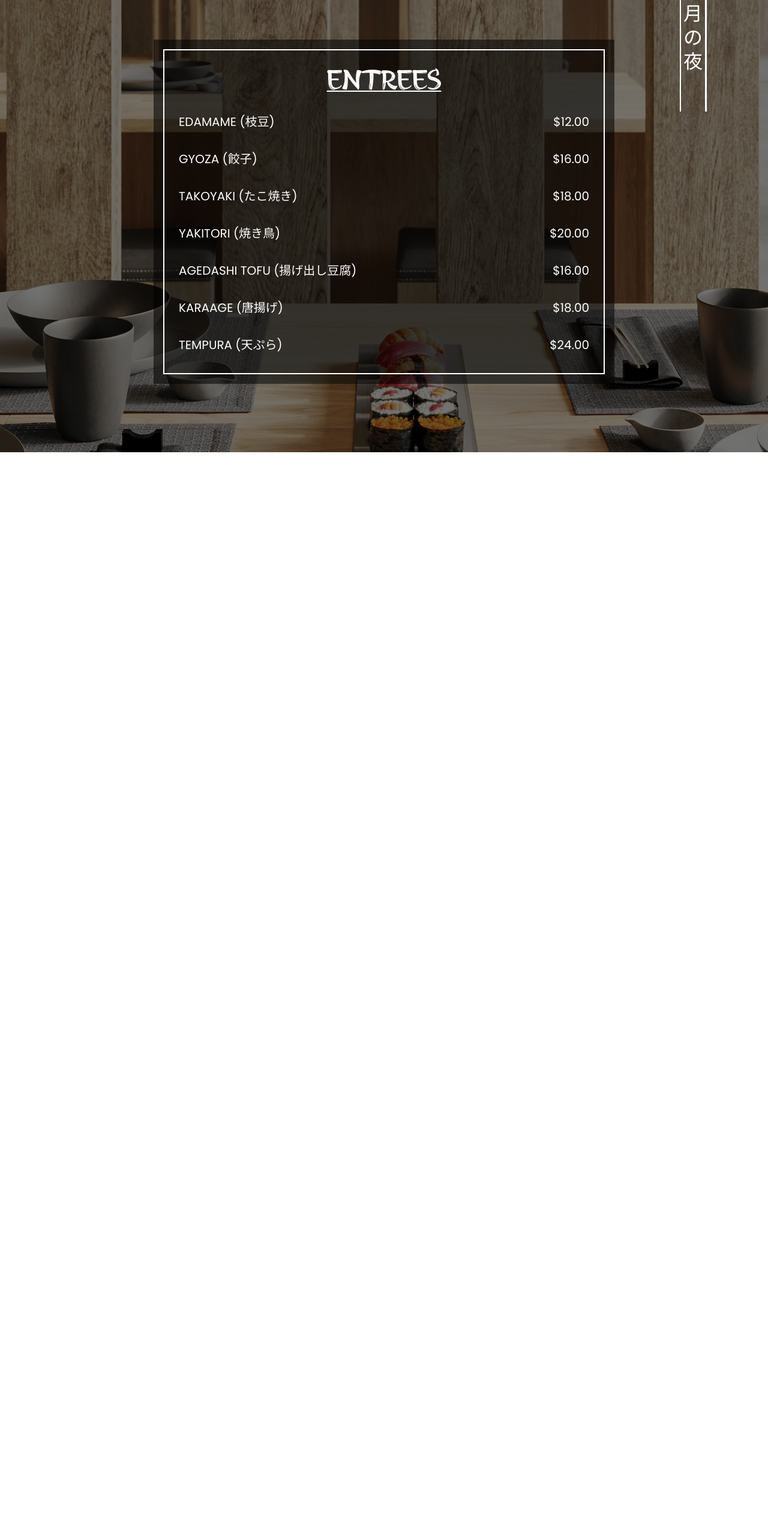
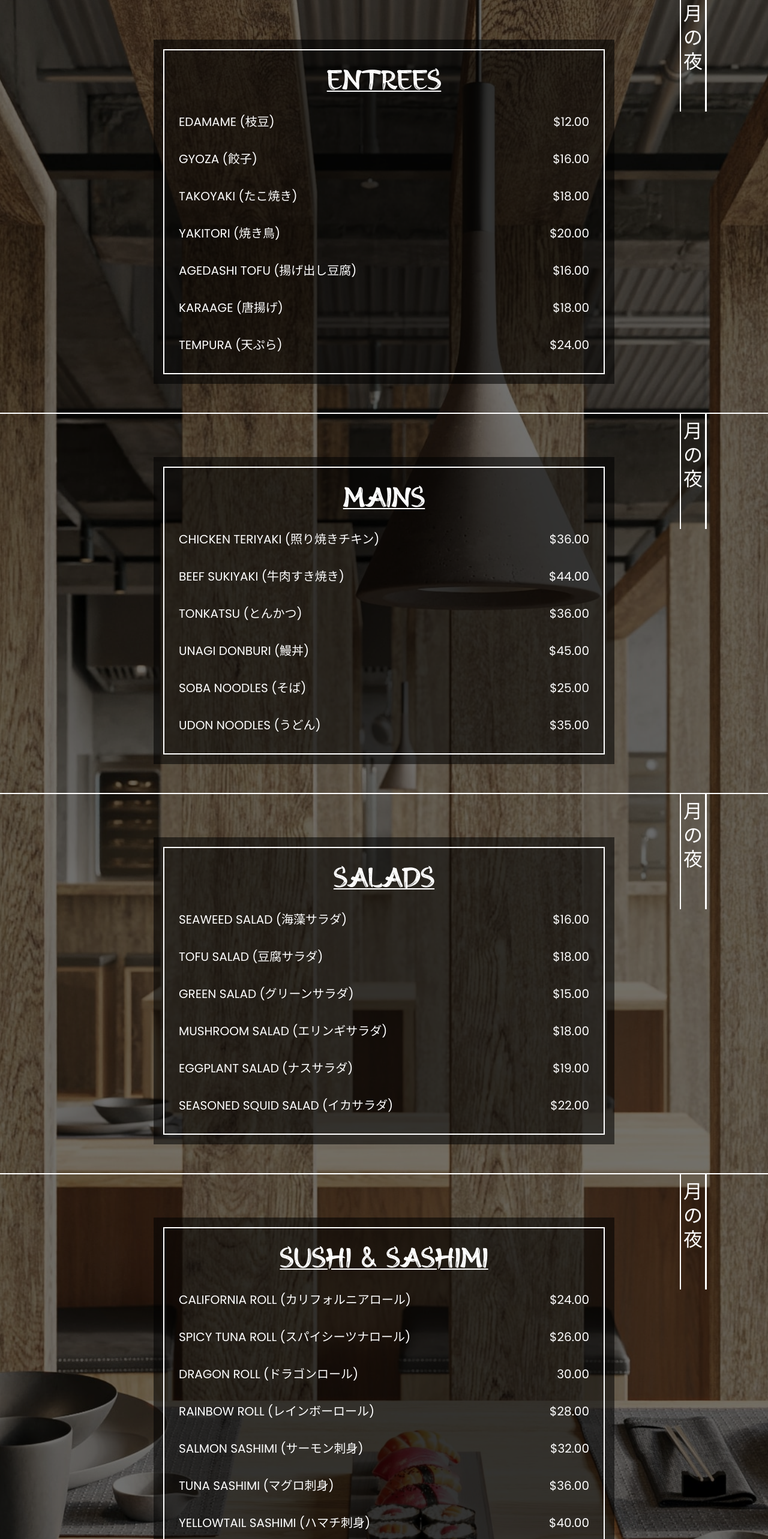
Before and after one commit to Lia-O1/tsuki-no-yoru, a React (Create React App) app: page /menu in a window 1280 px wide. Shown: the part 846-3412 px from the top of the page at 60% size. Before the commit the page ends 1600 px from the top, so only its background shows below. Built offline with nearby package versions, Linux system fonts and the light colour scheme.

Commit message:
Data moved to the separate folder

```diff
--- a/src/components/MenuSection.js
+++ b/src/components/MenuSection.js
@@ -15,9 +15,9 @@ export default function MenuSection({ title, items }) {
         <hr className="m-0 h-15" />
       </div>
       <br />
-      <div className="mt-5 p-3 mx-auto menu-bg">
+      <div className="my-5 p-3 mx-auto menu-bg">
         <div className="menu-border py-3">
-          <div className="d-flex justify-content-center text-uppercase title">
+          <div className="d-flex justify-content-center text-uppercase text-center title">
             {title}
           </div>
           {items.map((item) => (
--- /dev/null
+++ b/src/data/MenuLists.js
@@ -0,0 +1,80 @@
+import { v4 as uuidv4 } from "uuid";
+
+export const entrees = [
+  { id: uuidv4(), item: "Edamame (枝豆)", price: "$12.00" },
+  { id: uuidv4(), item: "Gyoza (餃子)", price: "$16.00" },
+  { id: uuidv4(), item: "Takoyaki (たこ焼き)", price: "$18.00" },
+  { id: uuidv4(), item: "Yakitori (焼き鳥)", price: "$20.00" },
+  { id: uuidv4(), item: "Agedashi Tofu (揚げ出し豆腐)", price: "$16.00" },
+  { id: uuidv4(), item: "Karaage (唐揚げ)", price: "$18.00" },
+  { id: uuidv4(), item: "Tempura (天ぷら)", price: "$24.00" },
+];
+
+export const mains = [
+  { id: uuidv4(), item: "Chicken Teriyaki (照り焼きチキン)", price: "$36.00" },
+  { id: uuidv4(), item: "Beef Sukiyaki (牛肉すき焼き)", price: "$44.00" },
+  { id: uuidv4(), item: "Tonkatsu (とんかつ)", price: "$36.00" },
+  { id: uuidv4(), item: "Unagi Donburi (鰻丼)", price: "$45.00" },
+  { id: uuidv4(), item: "Soba Noodles (そば)", price: "$25.00" },
+  { id: uuidv4(), item: "Udon Noodles (うどん)", price: "$35.00" },
+];
+
+export const salads = [
+  { id: uuidv4(), item: "Seaweed Salad (海藻サラダ)", price: "$16.00" },
+  { id: uuidv4(), item: "Tofu Salad (豆腐サラダ)", price: "$18.00" },
+  { id: uuidv4(), item: "Green Salad (グリーンサラダ) ", price: "$15.00" },
+  { id: uuidv4(), item: "Mushroom Salad (エリンギサラダ)", price: "$18.00" },
+  { id: uuidv4(), item: "Eggplant Salad (ナスサラダ)", price: "$19.00" },
+  { id: uuidv4(), item: "Seasoned Squid Salad (イカサラダ)", price: "$22.00" },
+];
+
+export const sushiSashimi = [
+  {
+    id: uuidv4(),
+    item: "California Roll (カリフォルニアロール)",
+    price: "$24.00",
+  },
+  {
+    id: uuidv4(),
+    item: "Spicy Tuna Roll (スパイシーツナロール)",
+    price: "$26.00",
+  },
+  { id: uuidv4(), item: "Dragon Roll (ドラゴンロール)", price: "30.00" },
+  { id: uuidv4(), item: "Rainbow Roll (レインボーロール) ", price: "$28.00" },
+  { id: uuidv4(), item: "Salmon Sashimi (サーモン刺身)", price: "$32.00" },
+  { id: uuidv4(), item: "Tuna Sashimi (マグロ刺身)", price: "$36.00" },
+  { id: uuidv4(), item: "Yellowtail Sashimi (ハマチ刺身)", price: "$40.00" },
+];
+
+export const soups = [
+  { id: uuidv4(), item: "Miso Soup (味噌汁)", price: "$8.00" },
+  { id: uuidv4(), item: "Clear Soup (お吸い物)", price: "$9.00" },
+  { id: uuidv4(), item: "Seafood Soup (海鮮スープ)", price: "$12.00" },
+  { id: uuidv4(), item: "Mushroom Soup (キノコスープ)", price: "$10.00" },
+  { id: uuidv4(), item: "Tofu Soup (豆腐スープ)", price: "$9.00" },
+];
+
+export const desserts = [
+  { id: uuidv4(), item: "Mochi Ice Cream (餅アイスクリーム)", price: "$13.00" },
+  {
+    id: uuidv4(),
+    item: "Green Tea Ice Cream (抹茶アイスクリーム) (餃子)",
+    price: "$13.00",
+  },
+  {
+    id: uuidv4(),
+    item: "Red Bean Ice Cream (小豆アイスクリーム) (たこ焼き)",
+    price: "$13.00",
+  },
+  {
+    id: uuidv4(),
+    item: "Matcha Cheesecake (抹茶チーズケーキ) (焼き鳥)",
+    price: "$15.00",
+  },
+  {
+    id: uuidv4(),
+    item: "Black Sesame Pudding (黒胡麻プリン)",
+    price: "$14.00",
+  },
+  { id: uuidv4(), item: "Yuzu Sorbet (柚子ソルベ)", price: "$12.00" },
+];
--- a/src/styles/MenuPage.css
+++ b/src/styles/MenuPage.css
@@ -1,13 +1,12 @@
 .MenuPage {
   background-image: url("../images/bg.jpg");
-  background-size: cover no-repeat;
+  background-size: cover;
+  background-repeat: no-repeat;
   background-position: center;
-  height: 200vh;
   color: #fff;
 }
 .MenuPage .wrap {
   background-color: rgba(0, 0, 0, 0.55);
-  height: 200vh;
 }
 
 .MenuPage h2 {
--- a/src/views/MenuPage.js
+++ b/src/views/MenuPage.js
@@ -1,8 +1,16 @@
 import React from "react";
-import { v4 as uuidv4 } from "uuid";
+import {
+  entrees,
+  mains,
+  salads,
+  sushiSashimi,
+  soups,
+  desserts,
+} from "../data/MenuLists";
 import Navbar from "../components/Navbar";
 import PhotosCarousel from "../components/PhotosCarousel";
 import MenuSection from "../components/MenuSection";
+import Footer from "../components/Footer";
 import "../styles/MenuPage.css";
 
 export default function MenuPage() {
@@ -29,18 +37,14 @@ export default function MenuPage() {
           <PhotosCarousel />
           <div className="mb-4" />
           <MenuSection title="Entrees" items={entrees} />
+          <MenuSection title="Mains" items={mains} />
+          <MenuSection title="Salads" items={salads} />
+          <MenuSection title="Sushi & Sashimi" items={sushiSashimi} />
+          <MenuSection title="Soups" items={soups} />
+          <MenuSection title="Desserts" items={desserts} />
         </div>
+        <Footer />
       </div>
     </div>
   );
 }
-
-const entrees = [
-  { id: uuidv4(), item: "Edamame (枝豆)", price: "$12.00" },
-  { id: uuidv4(), item: "Gyoza (餃子)", price: "$16.00" },
-  { id: uuidv4(), item: "Takoyaki (たこ焼き)", price: "$18.00" },
-  { id: uuidv4(), item: "Yakitori (焼き鳥)", price: "$20.00" },
-  { id: uuidv4(), item: "Agedashi Tofu (揚げ出し豆腐)", price: "$16.00" },
-  { id: uuidv4(), item: "Karaage (唐揚げ)", price: "$18.00" },
-  { id: uuidv4(), item: "Tempura (天ぷら)", price: "$24.00" },
-];
```
